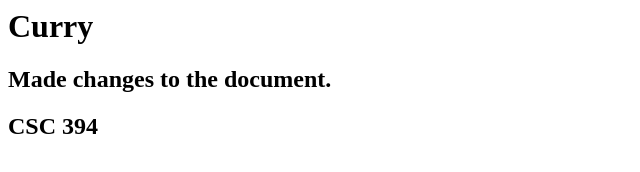
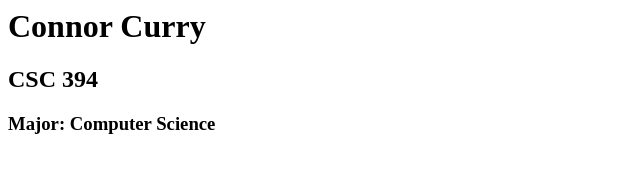
Before and after one commit to conncurr97/csc-394-assignment1, a plain HTML site: page index.html in a window 1280 px wide. Shown: the whole page, without its empty margins (0-640 px from the left). Drawn offline with Linux system fonts and the light colour scheme.

Commit message:
Made required changes

```diff
--- a/index.html
+++ b/index.html
@@ -1,10 +1,10 @@
 <html xmlns="http://www.w3.org/1999/xhtml" >
   <head>
-    <title>Curry Home Page</title>
+    <title>Connor's Home Page</title>
   </head>
   <body>
-    <h1>Curry</h1>
-    <h2>Made changes to the document. </h2>
+    <h1>Connor Curry</h1>
     <h2>CSC 394</h2>
+    <h3>Major: Computer Science</h3>
   </body>
 </html>
```
